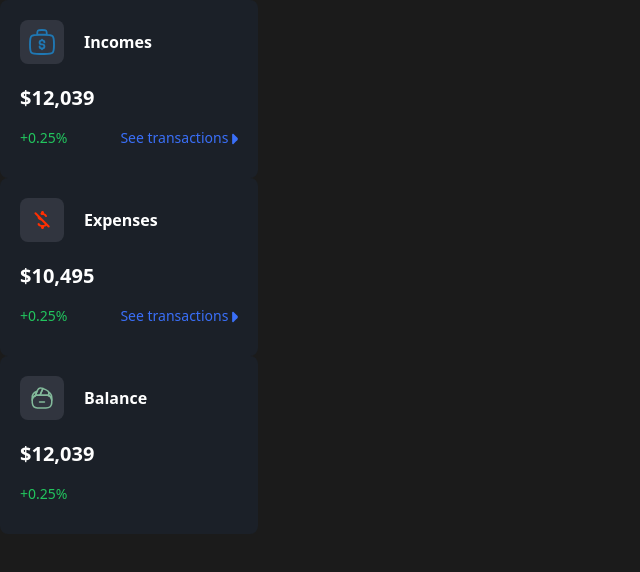
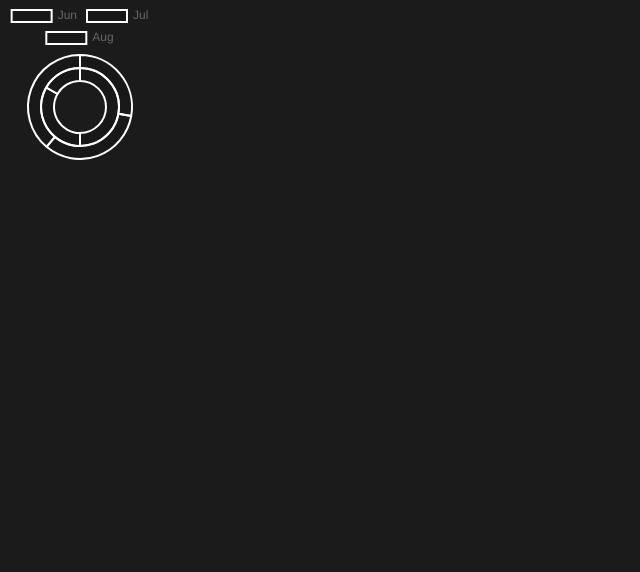
Before and after one commit to jihad-A-G/Budgetly-Frontend, a React (Vite) app: page / in a window 1280 px wide. Shown: the top 572 px of the page, without its empty margins (0-640 px from the left). Built offline with nearby package versions, Linux system fonts and the light colour scheme.

Commit message:
Adding transaction charts

```diff
--- a/package.json
+++ b/package.json
@@ -10,7 +10,9 @@
     "preview": "vite preview"
   },
   "dependencies": {
+    "chart.js": "^4.4.0",
     "react": "^18.2.0",
+    "react-chartjs-2": "^5.2.0",
     "react-dom": "^18.2.0",
     "react-router-dom": "^6.20.0"
   },
--- a/src/dashboard/transactionChart.jsx
+++ b/src/dashboard/transactionChart.jsx
@@ -1,6 +1,28 @@
+import { Chart as ChartJS, ArcElement, Tooltip, Legend } from "chart.js";
+import { Doughnut } from "react-chartjs-2";
+
 const TransactionChart = () =>{
+  ChartJS.register(ArcElement, Tooltip, Legend);
     return(
       <>
+      <div className="w-40 h-64">
+     <Doughnut data={{
+    labels: ['Jun', 'Jul', 'Aug'],
+    datasets: [
+      {
+        id: 1,
+        label: '',
+        data: [5, 6, 7],
+      },
+      {
+        id: 2,
+        label: '',
+        data: [3, 2, 1],
+      },
+    ],
+  }} />
+
+      </div>
       </>
     );
 }
--- a/src/main.jsx
+++ b/src/main.jsx
@@ -6,12 +6,13 @@ import Login from './Auth/login.jsx'
 import Signup from './Auth/signup.jsx'
 import CategoryPage from '../categoryPage.jsx'
 // import App from './App.jsx'
-import TransactionCard from './dashboard/transactionCard.jsx'
+// import TransactionCard from './dashboard/transactionCard.jsx'
+import TransactionChart from './dashboard/transactionChart.jsx'
 
 const router =createBrowserRouter([
   {
     path:'/',
-    element:<TransactionCard/>,
+    element:<TransactionChart/>,
   },
   {
     path:'/login',
```
Also changed, not shown: 1 other file (tests, documents, lock files or other folders).
